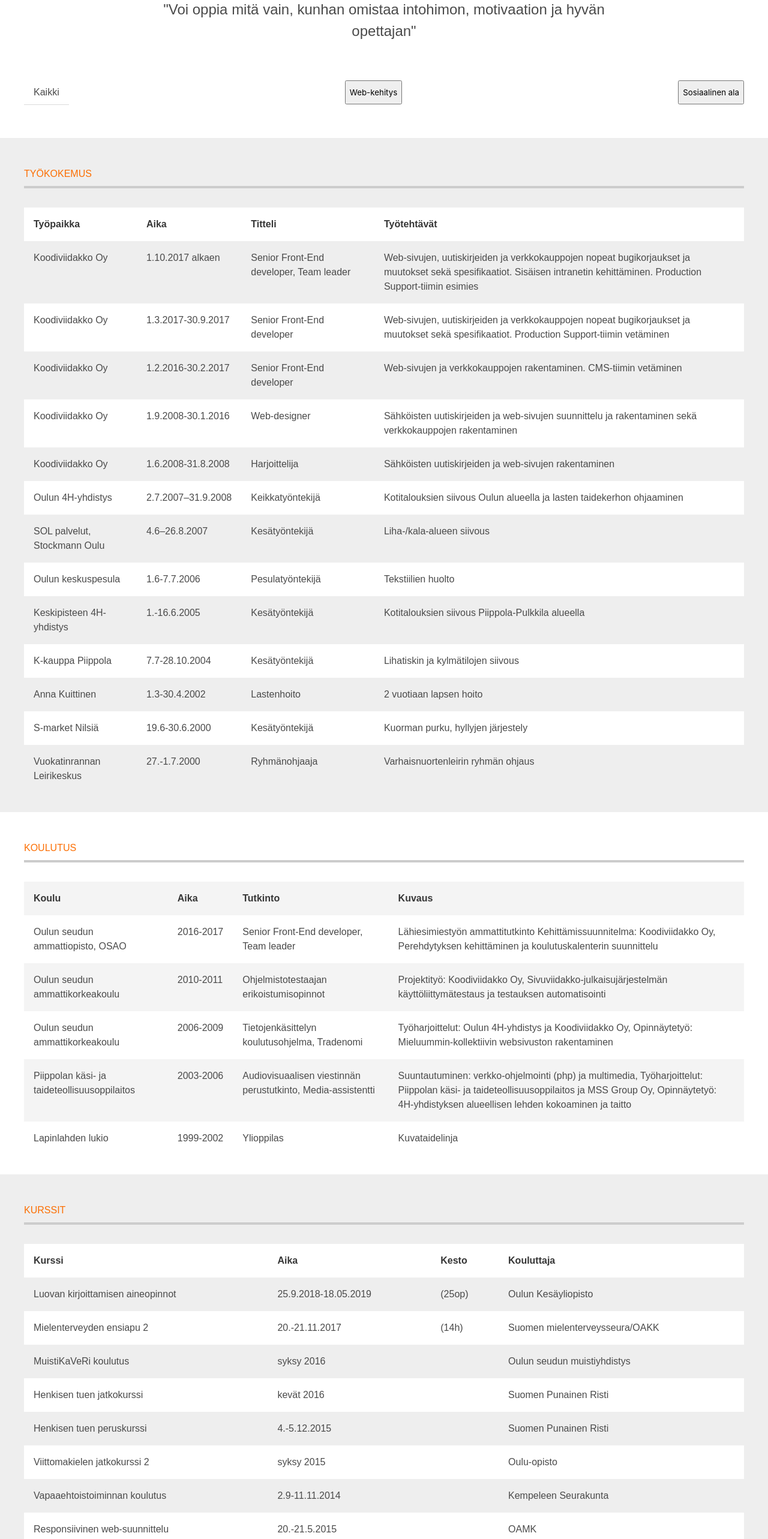
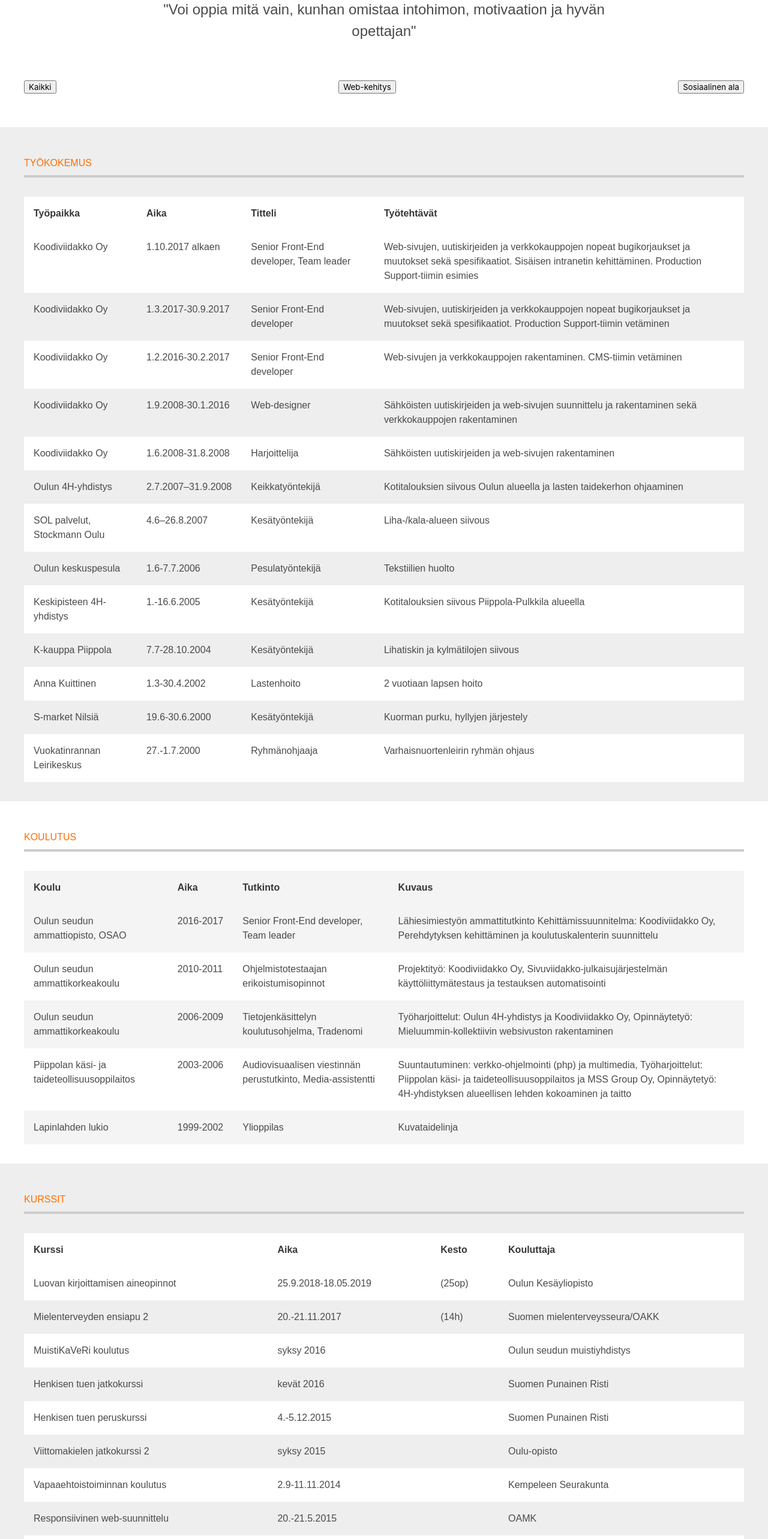
Before and after one commit to lellu/elisatervonencom, a Nuxt app: page / in a window 1280 px wide. Shown: the part 800-3366 px from the top of the page at 60% size. Built offline with nearby package versions, Linux system fonts and the light colour scheme.

Commit message:
Filters implemented

```diff
--- a/components/Courses.vue
+++ b/components/Courses.vue
@@ -3,24 +3,34 @@
     <h2>Kurssit</h2>
 
     <table id="v-for-object" class="demo">
+      <thead>
         <tr>
           <th>Kurssi</th>
           <th>Aika</th>
           <th>Kesto</th>
           <th>Kouluttaja</th>
         </tr>
-      <tr v-for="course in courses" :key="course.id">
+      </thead>
+      <tbody>
+        <tr v-for="course in courses" v-if="course.type==filter||filter=='all'||course.type==''" :key="course.id">
           <td>{{ course.name }}</td>
           <td class="nowrap">{{ course.time }}</td>
           <td class="nowrap"><span v-show="course.duration">({{ course.duration }})</span></td>
           <td>{{ course.trainer }}</td>
         </tr>
+      </tbody>
     </table>
   </section>
 </template>
 
 <script>
 export default {
+  props: {
+    filter: {
+      type: String,
+      default: 'all'
+    }
+  },
   data: function () {
     return {
       courses: [
--- a/components/Education.vue
+++ b/components/Education.vue
@@ -3,24 +3,34 @@
     <h2>Koulutus</h2>
 
     <table id="v-for-object" class="demo">
+      <thead>
         <tr>
           <th>Koulu</th>
           <th>Aika</th>
           <th>Tutkinto</th>
           <th>Kuvaus</th>
         </tr>
-      <tr v-for="study in studies" :key="study.id">
+      </thead>
+      <tbody>
+        <tr v-for="study in studies" v-if="study.type==filter||filter=='all'||study.type==''" :key="study.id">
           <td>{{ study.name }}</td>
           <td class="nowrap">{{ study.time }}</td>
           <td>{{ study.title }}</td>
           <td>{{ study.duties }}</td>
         </tr>
+      </tbody>
     </table>
   </section>
 </template>
 
 <script>
 export default {
+  props: {
+    filter: {
+      type: String,
+      default: 'all'
+    }
+  },
   data: function () {
     return {
       studies: [
@@ -28,7 +38,7 @@ export default {
         {id: 2, name: 'Oulun seudun ammattikorkeakoulu', time: '2010-2011', title: 'Ohjelmistotestaajan erikoistumisopinnot', duties: 'Projektityö: Koodiviidakko Oy, Sivuviidakko-julkaisujärjestelmän käyttöliittymätestaus ja testauksen automatisointi', type: 'web' },
         {id: 3, name: 'Oulun seudun ammattikorkeakoulu', time: '2006-2009', title: 'Tietojenkäsittelyn koulutusohjelma, Tradenomi', duties: 'Työharjoittelut: Oulun 4H-yhdistys ja Koodiviidakko Oy, Opinnäytetyö: Mieluummin-kollektiivin websivuston rakentaminen', type: 'web' },
         {id: 4, name: 'Piippolan käsi- ja taideteollisuusoppilaitos', time: '2003-2006', title: 'Audiovisuaalisen viestinnän perustutkinto, Media-assistentti', duties: 'Suuntautuminen: verkko-ohjelmointi (php) ja multimedia, Työharjoittelut: Piippolan käsi- ja taideteollisuusoppilaitos ja MSS Group Oy, Opinnäytetyö: 4H-yhdistyksen alueellisen lehden kokoaminen ja taitto', type: 'web' },
-        {id: 5, name: 'Lapinlahden lukio', time: '1999-2002', title: 'Ylioppilas', duties: 'Kuvataidelinja' }
+        {id: 5, name: 'Lapinlahden lukio', time: '1999-2002', title: 'Ylioppilas', duties: 'Kuvataidelinja', type: '' }
       ]
     }
   }
--- a/components/Filters.vue
+++ b/components/Filters.vue
@@ -1,14 +1,17 @@
 <template>
   <section class="tabs">
-    <a href="/" class="current">Kaikki</a>
-    <button @click="type = !web">Web-kehitys</button>
-    <button @click="type = !other">Sosiaalinen ala</button>
+    <button @click="$emit('filter-changed', 'all')">Kaikki</button>
+    <button @click="$emit('filter-changed', 'web')">Web-kehitys</button>
+    <button @click="$emit('filter-changed', 'other')">Sosiaalinen ala</button>
     <!--<li><a href="" class="js-toggle-type" data-type="work">Web-kehitys</a></li>
     <li><a href="" class="js-toggle-type" data-type="other">Sosiaalinen ala</a></li>-->
   </section>
 </template>
 
 <script>
+export default {
+
+}
 </script>
 
 <style lang="scss">
--- a/components/Knowledge.vue
+++ b/components/Knowledge.vue
@@ -17,14 +17,14 @@
 
     <h3>Kielitaito</h3>
     <ul>
-      <li v-for="language in languages" :key="language.id">
+      <li v-for="language in languages" v-if="language.type==filter||filter=='all'||language.type==''" :key="language.id">
         <span class="stars">{{ language.levelnumber }}</span> {{ language.name }} ({{ language.level }})
       </li>
     </ul>
 
     <h3 class="web">Ohjelmistot</h3>
     <ul>
-      <li v-for="software in softwares" :key="software.id">
+      <li v-for="software in softwares" v-if="software.type==filter||filter=='all'||software.type==''" :key="software.id">
         {{ software.name }} <span v-show="software.level">({{ software.level }})</span>
       </li>
     </ul>
@@ -32,7 +32,7 @@
     <h3 class="web">Palvelut</h3>
 
     <ul>
-      <li v-for="service in services" :key="service.id">
+      <li v-for="service in services" v-if="service.type==filter||filter=='all'||service.type==''" :key="service.id">
         {{ service.name }} <span v-show="service.level">({{ service.level }})</span>
       </li>
     </ul>
@@ -40,7 +40,7 @@
     <h3 class="web">Ohjelmointikielet</h3>
 
     <ul>
-      <li v-for="codelanguage in codelanguages" :key="codelanguage.id">
+      <li v-for="codelanguage in codelanguages" v-if="codelanguage.type==filter||filter=='all'||codelanguage.type==''" :key="codelanguage.id">
         {{ codelanguage.name }} <span v-show="codelanguage.level">({{ codelanguage.level }})</span>
       </li>
     </ul>
@@ -48,7 +48,7 @@
     <h3 class="web">Muut</h3>
 
     <ul>
-      <li v-for="other in others" :key="other.id">
+      <li v-for="other in others" v-if="other.type==filter||filter=='all'||other.type==''" :key="other.id">
         {{ other.name }} <span v-show="other.level">({{ other.level }})</span>
       </li>
     </ul>
@@ -57,6 +57,12 @@
 
 <script>
 export default {
+  props: {
+    filter: {
+      type: String,
+      default: 'all'
+    }
+  },
   data: function () {
     return {
       languages: [
@@ -89,13 +95,13 @@ export default {
       ],
       codelanguages: [
         {id: 1, name: 'CSS3', level: '', type: 'web' },
-        {id: 1, name: 'HTML5', level: '', type: 'web' },
-        {id: 1, name: 'JavaScript', level: '', type: 'web' },
-        {id: 1, name: 'SASS', level: '', type: 'web' },
-        {id: 1, name: 'LESS', level: '', type: 'web' },
-        {id: 1, name: 'Angular', level: 'perusteet', type: 'web' },
-        {id: 1, name: 'Vue.js', level: 'perusteet', type: 'web' },
-        {id: 1, name: 'PHP/MySQL', level: 'perusteet', type: 'web' }
+        {id: 2, name: 'HTML5', level: '', type: 'web' },
+        {id: 3, name: 'JavaScript', level: '', type: 'web' },
+        {id: 4, name: 'SASS', level: '', type: 'web' },
+        {id: 5, name: 'LESS', level: '', type: 'web' },
+        {id: 6, name: 'Angular', level: 'perusteet', type: 'web' },
+        {id: 7, name: 'Vue.js', level: 'perusteet', type: 'web' },
+        {id: 8, name: 'PHP/MySQL', level: 'perusteet', type: 'web' }
       ],
       others: [
         {id: 1, name: 'SEO', level: '', type: 'web' },
--- a/components/Others.vue
+++ b/components/Others.vue
@@ -4,32 +4,40 @@
 
     <h3>Luottamustoiminta</h3>
     <table>
+      <thead>
         <tr>
           <th>Nimike</th>
           <th>Aika</th>
           <th>Paikka</th>
         </tr>
-      <tr v-for="confidence in confidences" :key="confidence.id">
+      </thead>
+      <tbody>
+        <tr v-for="confidence in confidences" v-if="confidence.type==filter||filter=='all'||confidence.type==''" :key="confidence.id">
           <td>{{ confidence.name }}</td>
           <td class="nowrap">{{ confidence.time }}</td>
           <td>{{ confidence.place }}</td>
         </tr>
+      </tbody>
     </table>
 
     <h3>Vapaaehtoistyö</h3>
     <table>
+      <thead>
         <tr>
           <th>Järjestö</th>
           <th>Aika</th>
           <th>Toiminta</th>
           <th>Työnkuva</th>
         </tr>
-      <tr v-for="activity in activities" :key="activity.id">
+      </thead>
+      <tbody>
+        <tr v-for="activity in activities" v-if="activity.type==filter||filter=='all'||activity.type==''" :key="activity.id">
           <td>{{ activity.name }}</td>
           <td class="nowrap">{{ activity.time }}</td>
           <td>{{ activity.title }}</td>
           <td>{{ activity.duties }}</td>
         </tr>
+      </tbody>
     </table>
 
   </section>
@@ -37,6 +45,12 @@
 
 <script>
 export default {
+  props: {
+    filter: {
+      type: String,
+      default: 'all'
+    }
+  },
   data: function () {
     return {
       activities: [
--- a/components/Work.vue
+++ b/components/Work.vue
@@ -3,18 +3,22 @@
     <h2>Työkokemus</h2>
 
     <table>
+      <thead>
         <tr>
           <th>Työpaikka</th>
           <th>Aika</th>
           <th>Titteli</th>
           <th>Työtehtävät</th>
         </tr>
-      <tr v-for="work in works" :key="work.id">
+      </thead>
+      <tbody>
+        <tr v-for="work in works" v-if="work.type==filter||filter=='all'||work.type==''" :key="work.id">
           <td>{{ work.name }}</td>
           <td class="nowrap">{{ work.time }}</td>
           <td>{{ work.title }}</td>
           <td>{{ work.duties }}</td>
         </tr>
+      </tbody>
     </table>
 
   </section>
@@ -22,6 +26,12 @@
 
 <script>
 export default {
+  props: {
+    filter: {
+      type: String,
+      default: 'all'
+    }
+  },
   data: function () {
     return {
       works: [
--- a/pages/index.vue
+++ b/pages/index.vue
@@ -1,13 +1,13 @@
 <template>
   <main>
     <Info />
-    <Filters/>
-    <div class="bg-gray"><Work/></div>
-    <Education/>
-    <div class="bg-gray"><Courses/></div>
-    <Knowledge/>
-    <div class="bg-gray"><Others/></div>
-    <Hobbies/>
+    <Filters @filter-changed="filter=$event"/>
+    <div class="bg-gray"><Work :filter="filter"/></div>
+    <Education :filter="filter"/>
+    <div class="bg-gray"><Courses :filter="filter"/></div>
+    <Knowledge :filter="filter"/>
+    <div class="bg-gray"><Others :filter="filter"/></div>
+    <Hobbies :filter="filter"/>
   </main>
 </template>
 
@@ -31,6 +31,11 @@ export default {
     Others,
     Hobbies,
     Info
+  },
+  data: function () {
+    return {
+      filter: 'all'
+    }
   }
 }
 </script>
```
Lines whose indentation alone changed are shown as unchanged.
